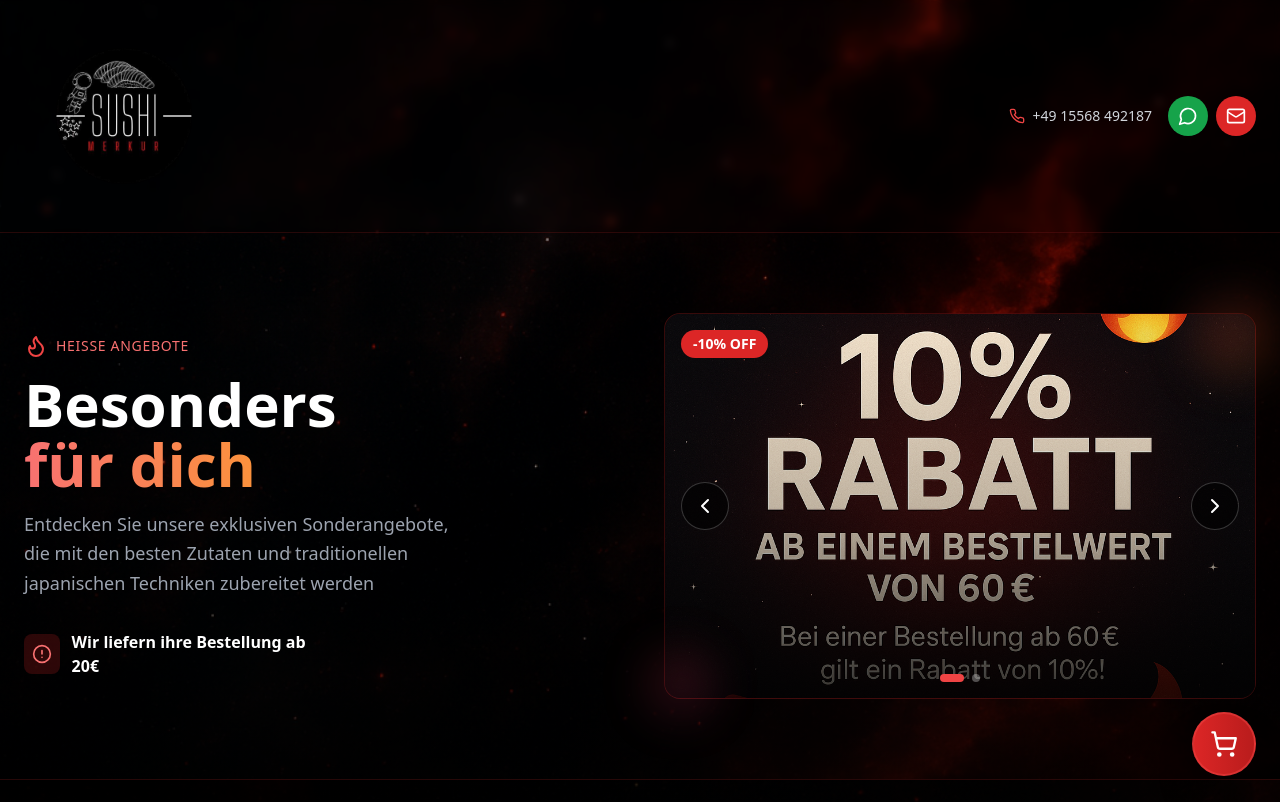
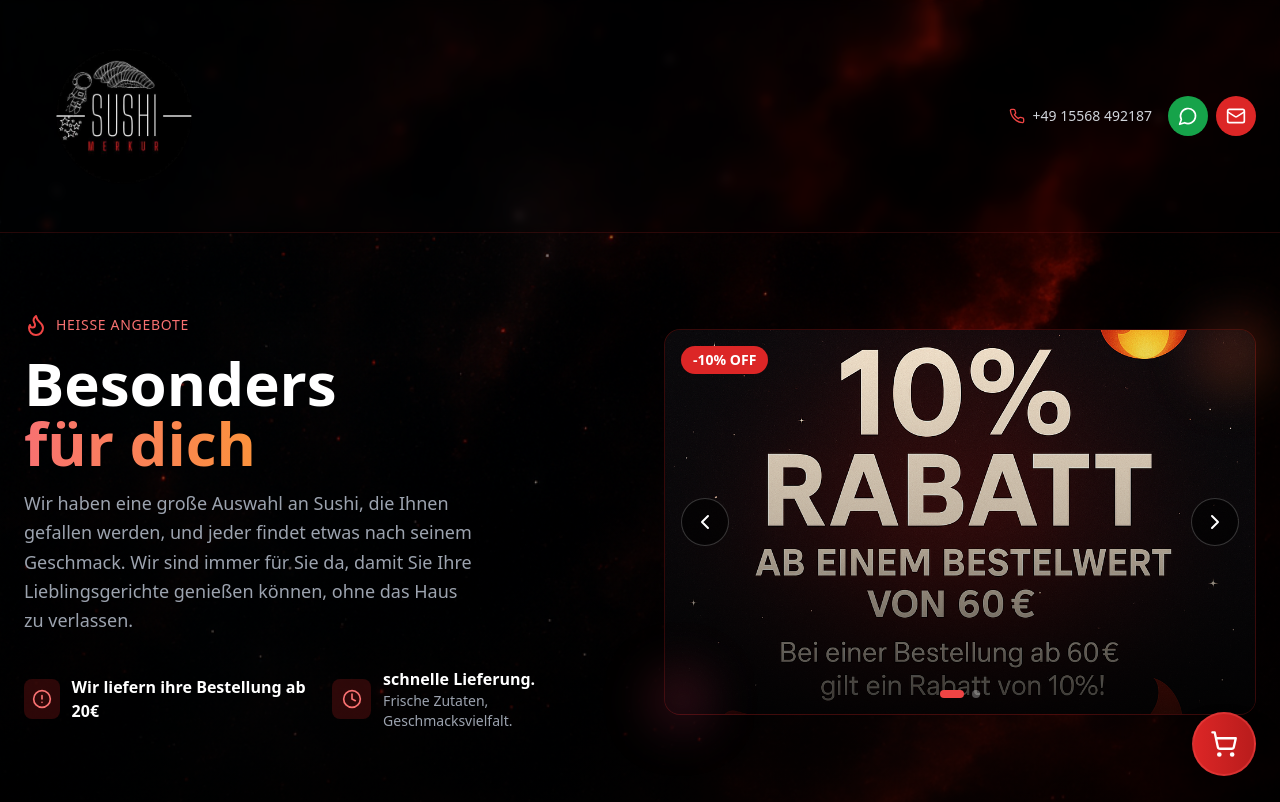
Before and after one commit to Tak1Tori/merkur-sushi, a React (Vite) app: page / in a window 1280 px wide. Shown: the top 802 px of the page. Built offline with nearby package versions, Linux system fonts and the light colour scheme; grey boxes are pictures that could not be loaded.

Commit message:
text_update

```diff
--- a/src/App.tsx
+++ b/src/App.tsx
@@ -168,7 +168,7 @@ function AppContent() {
                       </span>
                     </h2>
                     <p className="text-gray-400 text-lg leading-relaxed max-w-md">
-                      Entdecken Sie unsere exklusiven Sonderangebote, die mit den besten Zutaten und traditionellen japanischen Techniken zubereitet werden
+                      Wir haben eine große Auswahl an Sushi, die Ihnen gefallen werden, und jeder findet etwas nach seinem Geschmack. Wir sind immer für Sie da, damit Sie Ihre Lieblingsgerichte genießen können, ohne das Haus zu verlassen.
                     </p>
                   </div>
 
@@ -183,15 +183,15 @@ function AppContent() {
 
                       </div>
                     </div>
-                    {/* <div className="flex items-center space-x-3">
+                    <div className="flex items-center space-x-3">
                       <div className="w-10 h-10 bg-red-600/20 rounded-lg flex items-center justify-center">
                         <Clock className="w-5 h-5 text-red-400" />
                       </div>
                       <div>
-                        <p className="font-semibold">Fast Delivery</p>
-                        <p className="text-sm text-gray-400">30 minutes or less</p>
+                        <p className="font-semibold">schnelle Lieferung.</p>
+                        <p className="text-sm text-gray-400"> Frische Zutaten, Geschmacksvielfalt.</p>
                       </div>
-                    </div> */}
+                    </div>
                   </div>
                 </div>
 
--- a/src/components/Footer.tsx
+++ b/src/components/Footer.tsx
@@ -19,7 +19,7 @@ const Footer: React.FC = () => {
           <div className="space-y-8">
             <div>
               <h3 className="text-2xl font-bold text-white mb-4">Kosmisches Vergnügen</h3>
-              <p className="text-gray-400 mb-2">Sie sind immer herzlich willkommen bei uns</p>
+              <p className="text-gray-400 mb-2">Da uns nicht nur der Geschmack, sondern auch die hohe Qualität der Speisen wichtig ist, verwenden wir ausschließlich hochwertige Produkte.</p>
 
               <div className="flex items-center space-x-3 mb-4">
                 <div className="w-10 h-10 bg-green-600 rounded-full flex items-center justify-center">
```
